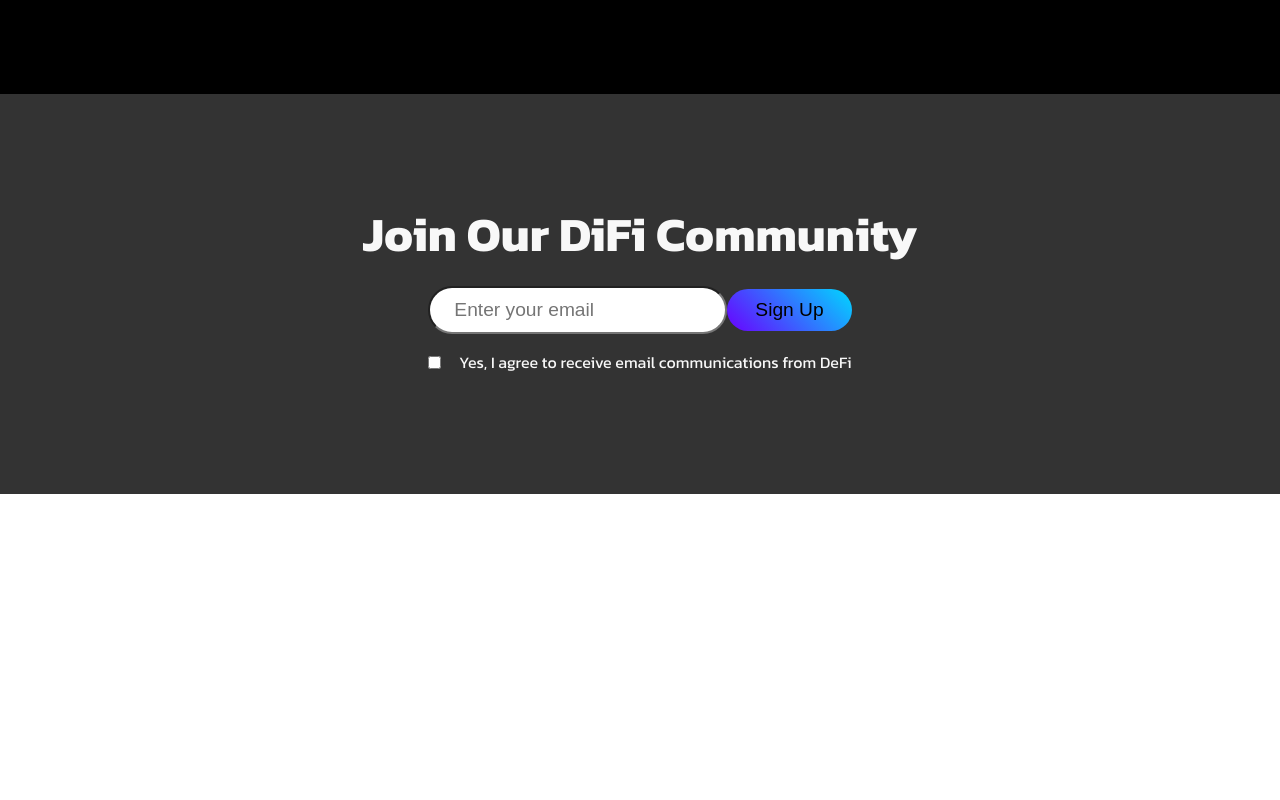
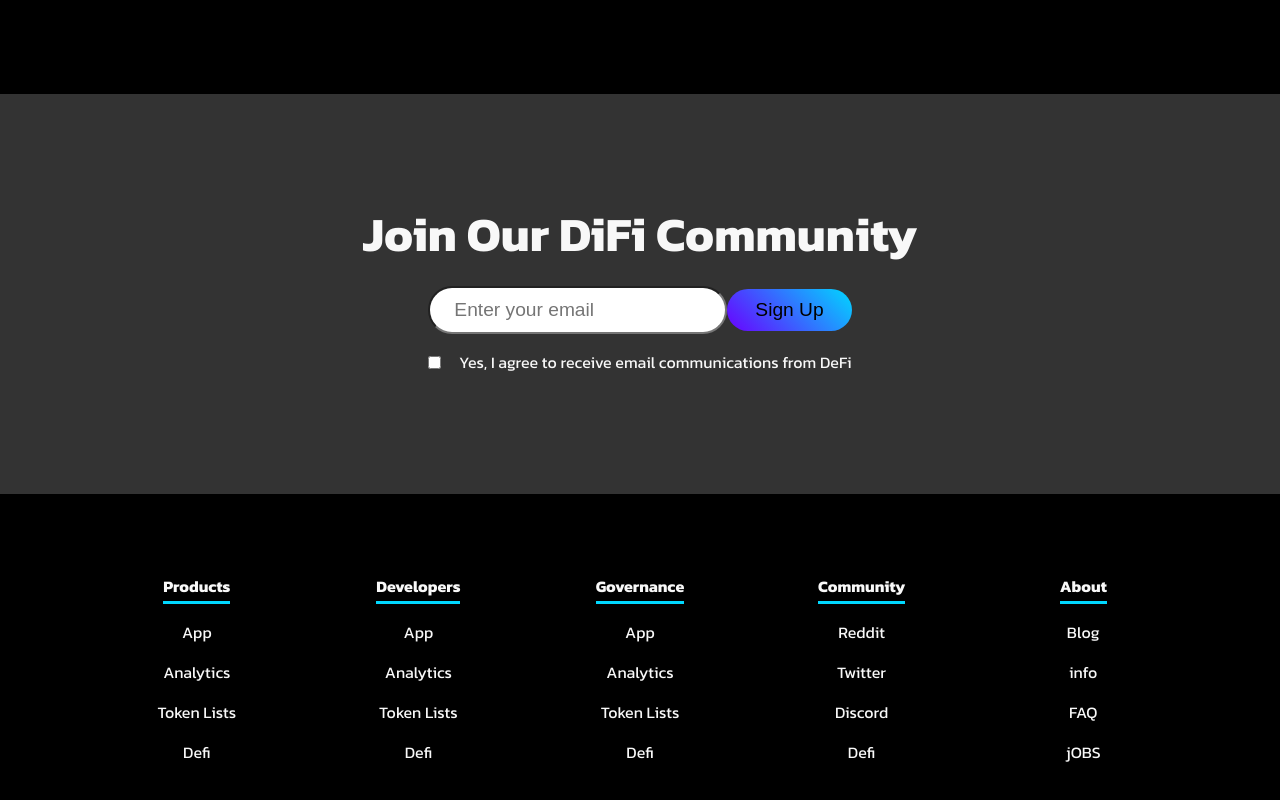
Before and after one commit to TimWolfskin/defi-react-app, a React (Create React App) app: page / in a window 1280 px wide. Shown: the part 2046-2846 px from the top of the page. Before the commit the page ends 2540 px from the top, so only its background shows below. Built offline with nearby package versions, Linux system fonts and the light colour scheme.

Commit message:
added footer

```diff
--- a/src/App.js
+++ b/src/App.js
@@ -5,6 +5,7 @@ import Navbar from './components/navbar/Navbar';
 import About from './components/about/About';
 import Developer from './components/developer/Developer';
 import Subscribe from './components/subscribe/Subscribe';
+import Footer from './components/footer/Footer';
 
 function App() {
   return (
@@ -14,6 +15,7 @@ function App() {
       <About />
       <Developer />
       <Subscribe />
+      <Footer />
     </div>
   );
 }
--- /dev/null
+++ b/src/components/footer/Footer.css
@@ -0,0 +1,35 @@
+.footer {
+    width: 100%;
+    background-color: #000;
+    color: #f8f8f8;
+    padding: 4rem 0;
+    text-align: center;
+}
+
+.footer .container {
+    max-width: 1140px;
+    margin: auto;
+    display: grid;
+    padding: 1rem;
+    grid-template-columns: repeat(5, 1fr);
+}
+
+.footer h4 {
+    display: inline-block;
+    border-bottom: 3px solid var(--primary-blue);
+    padding-bottom: .2rem;
+}
+
+.footer .col p {
+    margin: 1rem 0;
+}
+
+@media screen and (max-width: 940px) {
+    .footer .container {
+        grid-template-columns: 1fr 1fr;
+    }
+
+    .footer h4 {
+        margin-top: 2rem;
+    }
+}
--- /dev/null
+++ b/src/components/footer/Footer.js
@@ -0,0 +1,50 @@
+import React from "react";
+import './Footer.css';
+
+
+const Footer = () => {
+    return (
+        <div className="footer">
+            <div className="container">
+                <div className="col">
+                    <h4>Products</h4>
+                    <p>App</p>
+                    <p>Analytics</p>
+                    <p>Token Lists</p>
+                    <p>Defi</p>
+                </div>
+                <div className="col">
+                    <h4>Developers</h4>
+                    <p>App</p>
+                    <p>Analytics</p>
+                    <p>Token Lists</p>
+                    <p>Defi</p>
+                </div>
+                <div className="col">
+                    <h4>Governance</h4>
+                    <p>App</p>
+                    <p>Analytics</p>
+                    <p>Token Lists</p>
+                    <p>Defi</p>
+                </div>
+                <div className="col">
+                    <h4>Community</h4>
+                    <p>Reddit</p>
+                    <p>Twitter</p>
+                    <p>Discord</p>
+                    <p>Defi</p>
+                </div>
+                <div className="col">
+                    <h4>About</h4>
+                    <p>Blog</p>
+                    <p>info</p>
+                    <p>FAQ</p>
+                    <p>jOBS</p>
+                </div>
+            </div>
+        </div>
+    )
+};
+
+
+export default Footer;
```
